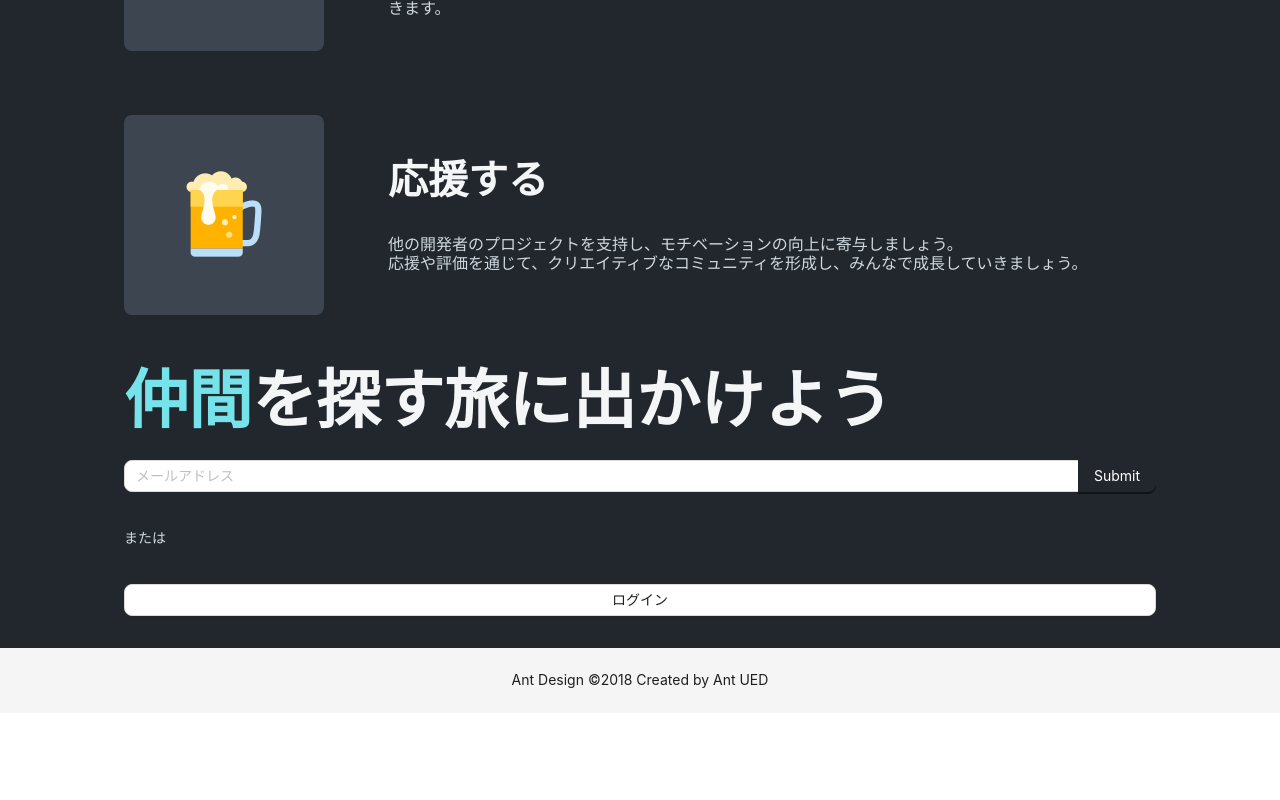
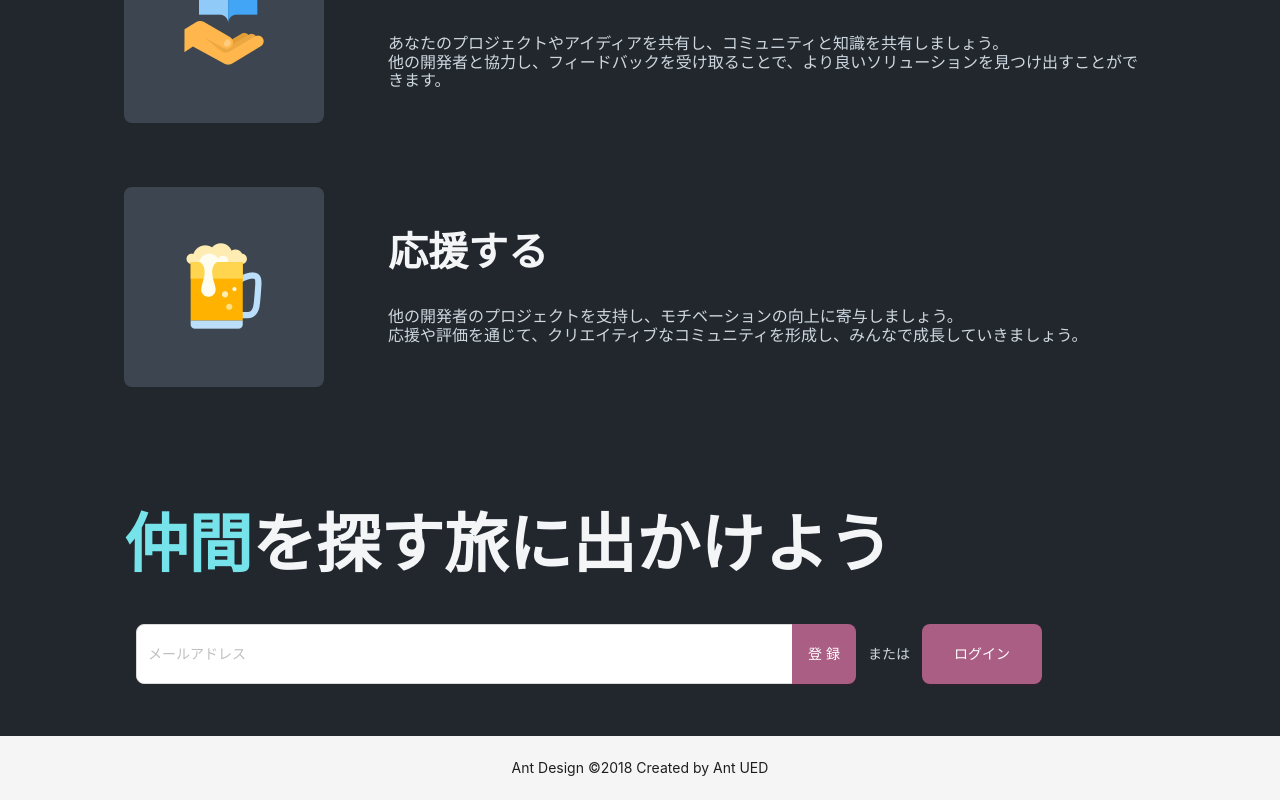
Before and after one commit to keiibo/DevLog-fe, a React (Vite) app: page / in a window 1280 px wide. Shown: the part 929-1729 px from the top of the page. Before the commit the page ends 1642 px from the top, so only its background shows below. Built offline with nearby package versions, Linux system fonts and the light colour scheme.

Commit message:
LP作成

```diff
--- a/index.html
+++ b/index.html
@@ -1,4 +1,4 @@
-<!DOCTYPE html>
+<!doctype html>
 <html lang="en">
   <head>
     <meta charset="UTF-8" />
--- a/src/App.tsx
+++ b/src/App.tsx
@@ -2,10 +2,12 @@ import { ConfigProvider } from 'antd';
 import React from 'react';
 import { Theme } from './constant/Theme';
 import { AppRouter } from './route/Router';
+import GlobalStyle from './constant/GlobalStyle';
 
 export const App = (): React.JSX.Element => {
   return (
     <ConfigProvider theme={Theme}>
+      <GlobalStyle />
       <AppRouter />
     </ConfigProvider>
   );
--- a/src/Root.tsx
+++ b/src/Root.tsx
@@ -25,7 +25,7 @@ const StyledContent = styled(Content)`
     100vh - ${LayoutNum.HEADER_HEIGHT}px - ${LayoutNum.FOOTER_HEIGHT}px
   );
   color: ${Colors.TEXT};
-  padding: 32px 124px;
+  padding: calc(${LayoutNum.HEADER_HEIGHT}px + 32px) 124px 32px 124px;
 `;
 
 const StyledFooter = styled(Footer)`
--- a/src/components/composition/GlobalHeader.tsx
+++ b/src/components/composition/GlobalHeader.tsx
@@ -66,6 +66,8 @@ const StyledAntDHeader = styled(AntDHeader)`
   display: flex;
   align-items: center;
   justify-content: space-between;
+  position: fixed;
+  z-index: 100;
 `;
 
 const StyledLink = styled(Link)`
--- a/src/components/composition/element/Button.tsx
+++ b/src/components/composition/element/Button.tsx
@@ -6,6 +6,7 @@ type TProps = {
   onClick?: () => void; // クリックイベントの型定義
   children: React.ReactNode; // ボタンに表示する内容
   width?: string; // ボタンの幅
+  height?: string;
   type?: 'primary' | 'default' | 'dashed' | 'link' | 'text';
 };
 
@@ -13,10 +14,11 @@ export const Button = ({
   onClick,
   children,
   width,
+  height,
   type = 'default' // デフォルトタイプを'default'に設定
 }: TProps): React.JSX.Element => {
   return (
-    <StyledButton onClick={onClick} type={type} width={width}>
+    <StyledButton onClick={onClick} type={type} width={width} height={height}>
       {children}
     </StyledButton>
   );
@@ -24,7 +26,9 @@ export const Button = ({
 
 type StyledButtonProps = {
   width?: string; // width プロパティはオプショナル
+  height?: string;
 };
 const StyledButton = styled(AntDButton)<StyledButtonProps>`
   width: ${({ width }) => width || 'auto'}; // width が指定されていなければ自動
+  height: ${({ height }) => height || '100%'};
 `;
--- a/src/components/composition/element/InputWithButton.tsx
+++ b/src/components/composition/element/InputWithButton.tsx
@@ -7,32 +7,40 @@ type TProps = {
   defaultValue?: string | number;
   placeholder: string;
   width?: number;
+  buttonText: string;
 };
 
 export const InputWithButton = ({
   defaultValue,
   placeholder,
-  width
+  width,
+  buttonText
 }: TProps): React.JSX.Element => {
   return (
-    <Space.Compact>
+    <StyledCompact width={width}>
       <StyledAntDInput
         defaultValue={defaultValue}
         placeholder={placeholder}
-        width={width ? width * 0.7 : undefined}
+        width={width ? width : 100}
       />
-      <StyledButton type="primary">Submit</StyledButton>
-    </Space.Compact>
+      <StyledButton type="primary">{buttonText}</StyledButton>
+    </StyledCompact>
   );
 };
 
+const StyledCompact = styled(Space.Compact)<{ width?: number }>`
+  width: ${({ width }) => (width ? `${width}px` : '100px')};
+  display: flex;
+  height: 100%;
+`;
+
 // Inputに対するスタイリング、flex-basisを使って幅を指定
-const StyledAntDInput = styled(AntDInput)<{ width?: number }>`
-  flex: 7; // 全体の70%
-  width: ${({ width }) => (width ? `${width}px` : 'auto')};
+const StyledAntDInput = styled(AntDInput)`
+  flex: 6; // 全体の70%
 `;
 
 // Buttonに対するスタイリング
 const StyledButton = styled(Button)`
-  flex: 3; // 全体の30%
+  flex: 4; // 全体の30%
+  box-shadow: none;
 `;
--- /dev/null
+++ b/src/constant/GlobalStyle.ts
@@ -0,0 +1,10 @@
+// styles/GlobalStyle.js
+import { createGlobalStyle } from 'styled-components';
+
+const GlobalStyle = createGlobalStyle`
+  body {
+    font-family: 'Noto Sans JP', -apple-system, BlinkMacSystemFont, 'Segoe UI', Roboto, 'Helvetica Neue', Arial, sans-serif;
+  }
+`;
+
+export default GlobalStyle;
--- a/src/constant/Theme.ts
+++ b/src/constant/Theme.ts
@@ -6,5 +6,15 @@ export const Theme = {
     borderRadius: 8,
     colorError: Colors.RED,
     colorPrimaryText: Colors.TEXT
+  },
+  components: {
+    Button: {
+      colorPrimary: Colors.PURPLE,
+      algorithm: true
+    },
+    Input: {
+      colorPrimary: Colors.PURPLE,
+      algorithm: true
+    }
   }
 };
--- a/src/feature/landing/pages/Landing.tsx
+++ b/src/feature/landing/pages/Landing.tsx
@@ -4,7 +4,6 @@ import { styled } from 'styled-components';
 import { themeSectionData } from '../../../constant/ThemeSectionData';
 import { Image } from 'antd';
 import { Colors } from '../../../constant/Colors';
-import { Input } from '../../../components/composition/element/Input';
 import { Button } from '../../../components/composition/element/Button';
 import { InputWithButton } from '../../../components/composition/element/InputWithButton';
 
@@ -14,6 +13,7 @@ import { InputWithButton } from '../../../components/composition/element/InputWi
 export const Landing = (): React.JSX.Element => {
   return (
     <StyledContainer>
+      <StyledWrapper>
         <StyledTitleContainer>
           <StyledTitleWrapper>
             <Image preview={false} src="src/assets/Develog.svg" />
@@ -35,16 +35,25 @@ export const Landing = (): React.JSX.Element => {
           <StyledH2>
             <span>仲間</span>を探す旅に出かけよう
           </StyledH2>
-        <InputWithButton placeholder={'メールアドレス'} />
+          <StyledInputContainer>
+            <InputWithButton
+              placeholder={'メールアドレス'}
+              width={720}
+              buttonText={'登録'}
+            />
             <p>または</p>
             <Button
+              type="primary"
               onClick={function (): void {
                 throw new Error('Function not implemented.');
               }}
+              width="120px"
             >
               ログイン
             </Button>
+          </StyledInputContainer>
         </StyledResistContainer>
+      </StyledWrapper>
     </StyledContainer>
   );
 };
@@ -52,9 +61,14 @@ export const Landing = (): React.JSX.Element => {
 const StyledContainer = styled.div`
   display: flex;
   flex-direction: column;
-  gap: 48px;
+  gap: 120px;
 `;
-
+const StyledWrapper = styled.div`
+  margin: 0 auto;
+  display: flex;
+  flex-direction: column;
+  gap: 120px;
+`;
 const StyledThemeSectionContainer = styled.div`
   display: flex;
   flex-direction: column;
@@ -84,3 +98,11 @@ const StyledH2 = styled.h2`
     color: ${Colors.LIGHT_BLUE_ACCENT};
   }
 `;
+
+const StyledInputContainer = styled.div`
+  display: flex;
+  gap: 12px;
+  align-items: center;
+  height: 100px;
+  padding: 20px 12px;
+`;
```
Also changed, not shown: 2 other files (tests, documents, lock files or other folders). Lines whose indentation alone changed are shown as unchanged.
